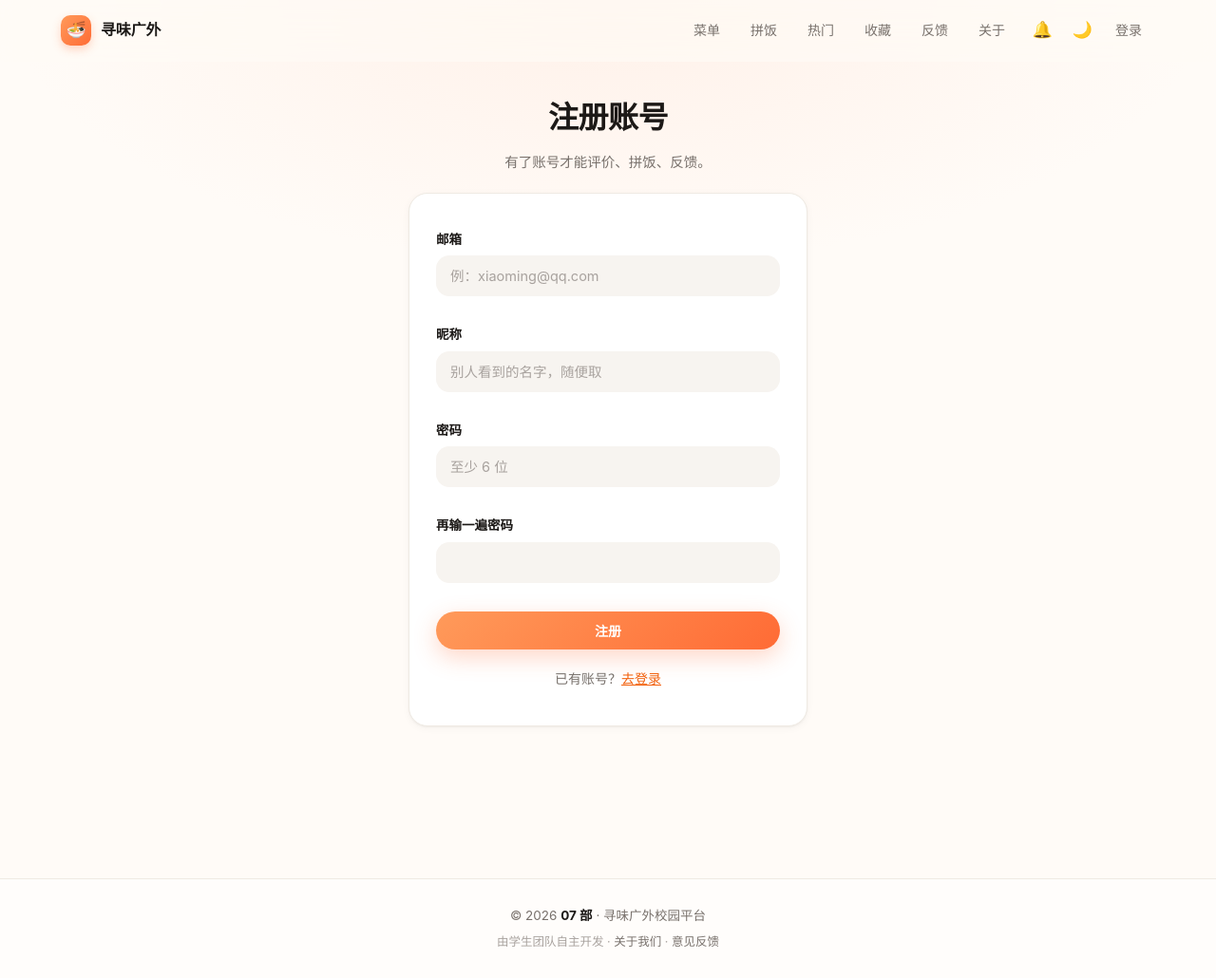
After one commit to XiaoEr2026/XunweiGuangwai, a Flask app: page /register in a window 1280 px wide. The commit adds this page. Shown: the whole page at 95% size. Run offline with Flask 3, Linux system fonts and the light colour scheme; data that the repository does not hold is empty.

Commit message:
学生账户系统

```diff
--- a/app.py
+++ b/app.py
@@ -1,9 +1,10 @@
 # app.py —— 寻味广外 主程序
 import os
+import re
 import sqlite3
 import time
 import secrets
-import re
+from werkzeug.security import generate_password_hash, check_password_hash
 
 # 设置时区为北京时间（PythonAnywhere 服务器默认是 UTC）
 # os.environ['TZ'] = 'Asia/Shanghai'
@@ -100,6 +101,22 @@ def is_ip_banned(ip):
     ).fetchone()
     conn.close()
     return row is not None
+
+def current_user():
+    """返回当前登录的学生对象，未登录返回 None"""
+    uid = session.get("user_id")
+    if not uid:
+        return None
+    conn = get_db()
+    user = conn.execute(
+        "SELECT * FROM users WHERE id = ?", (uid,)
+    ).fetchone()
+    conn.close()
+    return user
+
+
+def is_logged_in():
+    return current_user() is not None
 
 def parse_menu_line(line):
     """把 OCR 的一行文字拆成一个或多个 (菜名, 价格)。
@@ -199,6 +216,54 @@ def record_visit():
         # 记录失败不能影响正常访问
         pass
 
+@app.before_request
+def require_student_login():
+    """学生端所有页面都要求登录。管理员登录状态可以直接看。"""
+    path = request.path
+
+    # 1) 静态文件、favicon 放行
+    if path.startswith("/static/") or path == "/favicon.ico":
+        return
+
+    # 2) 登录/注册/登出/关于 放行
+    allowed = (
+        "/login",      # 管理员登录
+        "/logout",     # 管理员登出
+        "/signin",     # 学生登录
+        "/signout",    # 学生登出
+        "/register",   # 学生注册
+        "/about",      # 关于页
+    )
+    for p in allowed:
+        if path == p or path.startswith(p + "/") or path.startswith(p + "?"):
+            return
+
+    # 3) 管理员路径放行（它们有 is_admin() 自己控制权限）
+    admin_prefixes = (
+        "/admin",
+        "/menu_upload",
+        "/menu_photos",
+        "/feedback/list",
+        "/dish/new",
+    )
+    for p in admin_prefixes:
+        if path.startswith(p):
+            return
+    if path.startswith("/dish/") and path.endswith("/edit"):
+        return
+    if path.startswith("/dish/") and path.endswith("/delete"):
+        return
+    if path.startswith("/feedback/") and (path.endswith("/done") or path.endswith("/delete")):
+        return
+
+    # 4) 已经登录的学生 OR 管理员 → 放行
+    if session.get("user_id"):
+        return
+    if is_admin():
+        return
+
+    # 5) 其他情况：跳登录页，登录后回到原页
+    return redirect(url_for("signin", next=path))
 
 @app.after_request
 def set_visitor_cookie(response):
@@ -263,6 +328,8 @@ def inject_globals():
         "mood_labels":           MOOD_LABELS,
         "pending_feedback":      pending_feedback,
         "unread_announcements":  unread_announcements,
+        "current_user":          current_user(),
+        "is_logged_in":          is_logged_in(),
     }
 
 
@@ -715,6 +782,99 @@ def login():
         else:
             error = "密码不对"
     return render_template("login.html", error=error)
+
+# ============================================================
+# 学生账号系统
+# ============================================================
+
+EMAIL_RE = re.compile(r'^[^@\s]+@[^@\s]+\.[^@\s]+$')
+
+
+@app.route("/register", methods=["GET", "POST"])
+def register():
+    if is_logged_in():
+        return redirect(url_for("home"))
+
+    error = None
+
+    if request.method == "POST":
+        email    = request.form.get("email", "").strip().lower()
+        nickname = request.form.get("nickname", "").strip()
+        password = request.form.get("password", "")
+        password2 = request.form.get("password2", "")
+
+        if not email or not nickname or not password:
+            error = "所有字段都要填"
+        elif not EMAIL_RE.match(email):
+            error = "邮箱格式不对"
+        elif len(nickname) > 20:
+            error = "昵称不能超过 20 字"
+        elif len(password) < 6:
+            error = "密码至少 6 位"
+        elif password != password2:
+            error = "两次密码不一致"
+        else:
+            conn = get_db()
+            exists = conn.execute(
+                "SELECT id FROM users WHERE email = ?", (email,)
+            ).fetchone()
+            if exists:
+                error = "这个邮箱已经注册过了"
+                conn.close()
+            else:
+                conn.execute(
+                    "INSERT INTO users (email, password_hash, nickname) "
+                    "VALUES (?, ?, ?)",
+                    (email, generate_password_hash(password), nickname)
+                )
+                conn.commit()
+                conn.close()
+                flash("注册成功，请登录", "success")
+                return redirect(url_for("signin"))
+
+    return render_template("register.html", error=error)
+
+
+@app.route("/signin", methods=["GET", "POST"])
+def signin():
+    if is_logged_in():
+        return redirect(url_for("home"))
+
+    error = None
+    next_url = request.args.get("next", "")
+
+    if request.method == "POST":
+        email    = request.form.get("email", "").strip().lower()
+        password = request.form.get("password", "")
+
+        if not email or not password:
+            error = "邮箱和密码都要填"
+        else:
+            conn = get_db()
+            user = conn.execute(
+                "SELECT * FROM users WHERE email = ?", (email,)
+            ).fetchone()
+            conn.close()
+
+            if not user or not check_password_hash(user["password_hash"], password):
+                error = "邮箱或密码不对"
+            elif user["is_banned"]:
+                error = "你的账号已被禁言，如有疑问请联系管理员"
+            else:
+                session["user_id"] = user["id"]
+                flash(f"欢迎回来，{user['nickname']}", "success")
+                if next_url and next_url.startswith("/") and not next_url.startswith("//"):
+                    return redirect(next_url)
+                return redirect(url_for("home"))
+
+    return render_template("signin.html", error=error, next_url=next_url)
+
+
+@app.route("/signout")
+def signout():
+    session.pop("user_id", None)
+    flash("已退出登录", "success")
+    return redirect(url_for("home"))
 
 
 @app.route("/logout")
@@ -2208,5 +2368,5 @@ def admin_stats():
 
 
 if __name__ == "__main__":
-    # app.run(debug=True, host="0.0.0.0", port=5000)  # 部署时不需要这行
-    pass
+    app.run(debug=True, host="0.0.0.0", port=5000)  # 部署时不需要这行
+    # pass
--- a/static/style.css
+++ b/static/style.css
@@ -2736,3 +2736,23 @@ a.board-card:hover {
 .random-modal-card {
   max-height: 85vh;
 }
+
+/* ============================================================
+   导航栏：用户名
+   ============================================================ */
+
+.nav-user {
+  display: inline-flex;
+  align-items: center;
+  padding: 6px 14px;
+  margin: 0 4px;
+  background: var(--color-primary-light);
+  color: var(--color-primary-dark);
+  font-size: 13px;
+  font-weight: 600;
+  border-radius: var(--radius-full);
+  white-space: nowrap;
+  max-width: 120px;
+  overflow: hidden;
+  text-overflow: ellipsis;
+}
--- a/templates/_nav.html
+++ b/templates/_nav.html
@@ -66,6 +66,13 @@
         <button type="button" class="theme-toggle" id="theme-toggle" aria-label="切换主题">
           <span class="theme-icon">🌙</span>
         </button>
+
+        {% if is_logged_in %}
+          <span class="nav-user">{{ current_user.nickname }}</span>
+          <a href="/signout" class="nav-link nav-link-quiet">退出</a>
+        {% else %}
+          <a href="/signin" class="nav-link">登录</a>
+        {% endif %}
       {% endif %}
     </div>
 
--- /dev/null
+++ b/templates/register.html
@@ -0,0 +1,64 @@
+<!DOCTYPE html>
+<html lang="zh-CN">
+<head>
+  <meta charset="UTF-8">
+  <meta name="viewport" content="width=device-width, initial-scale=1.0">
+  <title>注册 - 寻味广外</title>
+  <link rel="stylesheet" href="/static/style.css">
+</head>
+<body>
+
+{% include '_nav.html' %}
+
+  <div class="container">
+
+    <div style="max-width: 420px; margin: 40px auto;">
+      <h1 class="detail-title" style="text-align: center;">注册账号</h1>
+      <p class="detail-meta" style="text-align: center;">
+        有了账号才能评价、拼饭、反馈。
+      </p>
+
+      {% if error %}
+        <div class="form-card" style="border-left: 4px solid var(--color-danger); margin-top: 20px;">
+          <p style="margin: 0; color: var(--color-danger); font-weight: 600;">{{ error }}</p>
+        </div>
+      {% endif %}
+
+      <div class="form-card" style="margin-top: 20px;">
+        <form method="post">
+          <p>
+            <label>邮箱</label>
+            <input type="text" name="email" required maxlength="80"
+                   placeholder="例：xiaoming@qq.com">
+          </p>
+          <p>
+            <label>昵称</label>
+            <input type="text" name="nickname" required maxlength="20"
+                   placeholder="别人看到的名字，随便取">
+          </p>
+          <p>
+            <label>密码</label>
+            <input type="password" name="password" required minlength="6"
+                   placeholder="至少 6 位">
+          </p>
+          <p>
+            <label>再输一遍密码</label>
+            <input type="password" name="password2" required minlength="6">
+          </p>
+          <p>
+            <button type="submit" class="btn" style="width: 100%;">注册</button>
+          </p>
+        </form>
+
+        <p style="text-align: center; margin-top: 20px; color: var(--text-secondary); font-size: 14px;">
+          已有账号？<a href="/signin" style="color: var(--color-primary-dark);">去登录</a>
+        </p>
+      </div>
+    </div>
+
+  </div>
+
+{% include '_footer.html' %}
+
+</body>
+</html>
```
Also changed, not shown: add_users_table.py (added, +20 -0 lines), templates/signin.html (added, +54 -0 lines).
